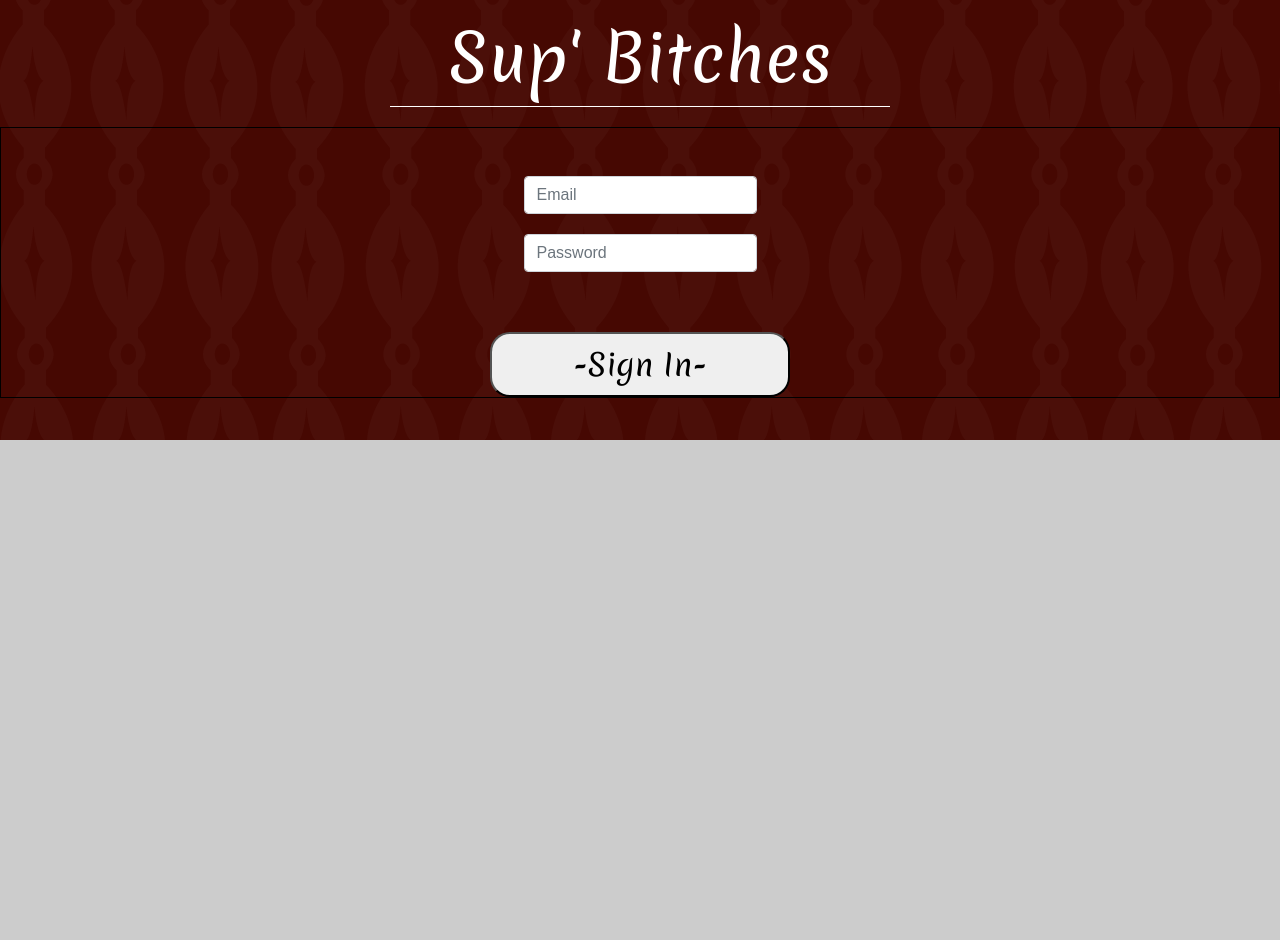
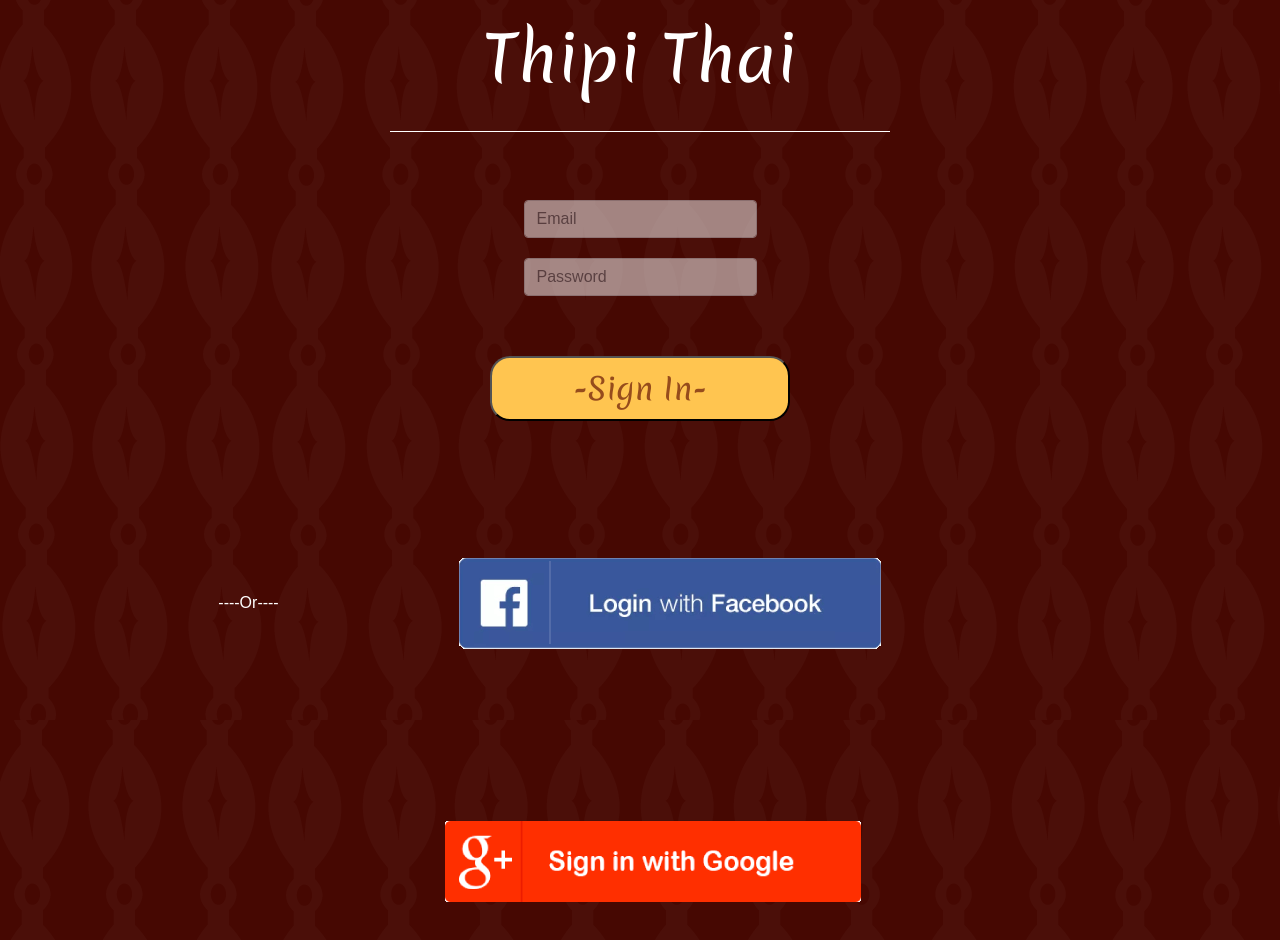
Before and after one commit to BonnW/ThipiApp, a React (Create React App) app in the folder frontend/: page / in a window 1280 px wide. Shown: the part 360-1300 px from the top of the page. Before the commit the page ends 800 px from the top, so only its background shows below. Built offline with nearby package versions, Linux system fonts and the light colour scheme; the HTML template or start-up script is replaced by a standard one.

Commit message:
Added alt sign in pictures, modified splash and Loginform

```diff
--- a/frontend/src/App.js
+++ b/frontend/src/App.js
@@ -3,6 +3,7 @@ import './App.css';
 import Navbar from './components/Navbar/Navbar';
 import Splash from './components/Splash/Splash';
 import LoginForm from './components/LoginForm/LoginForm';
+import AltLogin from './components/AltLogin/AltLogin.js';
 
 import './components/Navbar/Navbar.css';
 
@@ -42,6 +43,7 @@ class App extends Component {
         {/* <SayHello firstName={true} lastName={false} />, */}
         <Splash />
         <LoginForm />
+        <AltLogin />
         {/* <Navbar /> */}
 
       </div>
--- /dev/null
+++ b/frontend/src/components/AltLogin/AltLogin.css
@@ -0,0 +1,4 @@
+.or {
+    padding: 50px;
+    color: white;
+}
--- /dev/null
+++ b/frontend/src/components/AltLogin/AltLogin.js
@@ -0,0 +1,30 @@
+import React, { Component } from 'react';
+
+
+import './AltLogin.css';
+import fbLogin from '../../srcIMGs/fbBar.png';
+import googleLogin from '../../srcIMGs/googleBar.png';
+
+
+export default class AltLogin extends React.Component {
+    constructor(props) {
+        super();
+
+        this.state = {
+
+        }
+    }
+
+
+    render() {
+        return (
+            <div>
+                <div className="or">
+                    ----Or----
+                    <img onClick={console.log("you clicked me")}className="fbLogin" src={fbLogin} alt="Facebook Login" />
+                    <img className="googleLogin" src={googleLogin} alt="Google Login" />
+                </div>
+            </div>
+        )
+    }
+}
--- a/frontend/src/components/LoginForm/LoginForm.css
+++ b/frontend/src/components/LoginForm/LoginForm.css
@@ -1,6 +1,5 @@
 
 .Login {
-  border: 1px solid black;
 
 }
 
@@ -9,7 +8,7 @@
 Form {
   display: table;
   margin: 40px auto;
-
+  opacity: 0.5;
 }
 
 Label {
@@ -36,4 +35,6 @@ button {
   height: 65px;
   width: 300px;
   border-radius: 20px;
+  color: #964c1c;
+  background-color: #ffc550
 }
--- a/frontend/src/components/Splash/Splash.css
+++ b/frontend/src/components/Splash/Splash.css
@@ -8,7 +8,6 @@ body {
 .Header {
   display: flex;
   flex-direction: column;
-
 }
 
 .Header__Title {
@@ -16,6 +15,7 @@ body {
   align-self: center;
   width: 500px;
   border-bottom: 1px solid white;
+  padding-bottom: 25px;
   font-size: 4em;
   font-family: 'Merienda', cursive;
   color: white;
--- a/frontend/src/components/Splash/Splash.js
+++ b/frontend/src/components/Splash/Splash.js
@@ -21,7 +21,7 @@ export default class Splash extends React.Component {
           <div className="Header__Logo">
             <img className="ThipiLogo" src={Logo} alt="ThipiLogo" />
           </div>
-          <div className="Header__Title">Sup' Bitches</div>
+          <div className="Header__Title">Thipi Thai</div>
         </div>
 
       </div>
```
Also changed, not shown: frontend/src/srcIMGs/fbBar.png (added), frontend/src/srcIMGs/googleBar.png (added).
